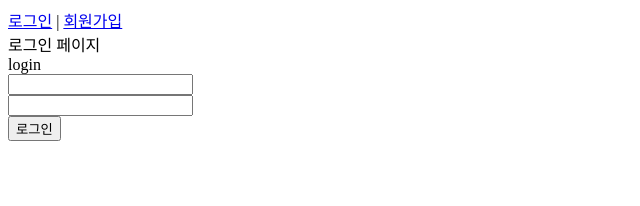
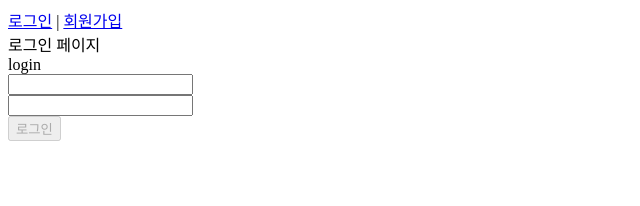
Before and after one commit to huchuchu/vue-basic, a Vue app in the folder vue-til/: page /login in a window 1280 px wide. Shown: the top 206 px of the page, without its empty margins (0-640 px from the left). Built offline with nearby package versions, Linux system fonts and the light colour scheme.

Commit message:
computed : validate

```diff
--- a/vue-til/src/components/LoginFrom.vue
+++ b/vue-til/src/components/LoginFrom.vue
@@ -9,13 +9,16 @@
 			<label for="password"></label>
 			<input type="text" id="password" v-model="password" />
 		</div>
-		<button type="submit">로그인</button>
+		<button v-bind:disabled="!isUsernameValid || !password" type="submit">
+			로그인
+		</button>
 	</form>
 	<p>{{ logMessage }}</p>
 </template>
 
 <script>
 import { loginUser } from '@/api/index';
+import { validEmail } from '@/utils/validation';
 
 export default {
 	data() {
@@ -24,6 +27,11 @@ export default {
 			password: '',
 			logMessage: '',
 		};
+	},
+	computed: {
+		isUsernameValid() {
+			return validEmail(this.username);
+		},
 	},
 	methods: {
 		async submitForm() {
--- /dev/null
+++ b/vue-til/src/utils/validation.js
@@ -0,0 +1,6 @@
+function validEmail(email) {
+	const regex = /^((?!\.)[\w\-_.]*[^.])(@\w+)(\.\w+(\.\w+)?[^.\W])$/;
+	return regex.test(String(email).toLowerCase());
+}
+
+export { validEmail };
```
